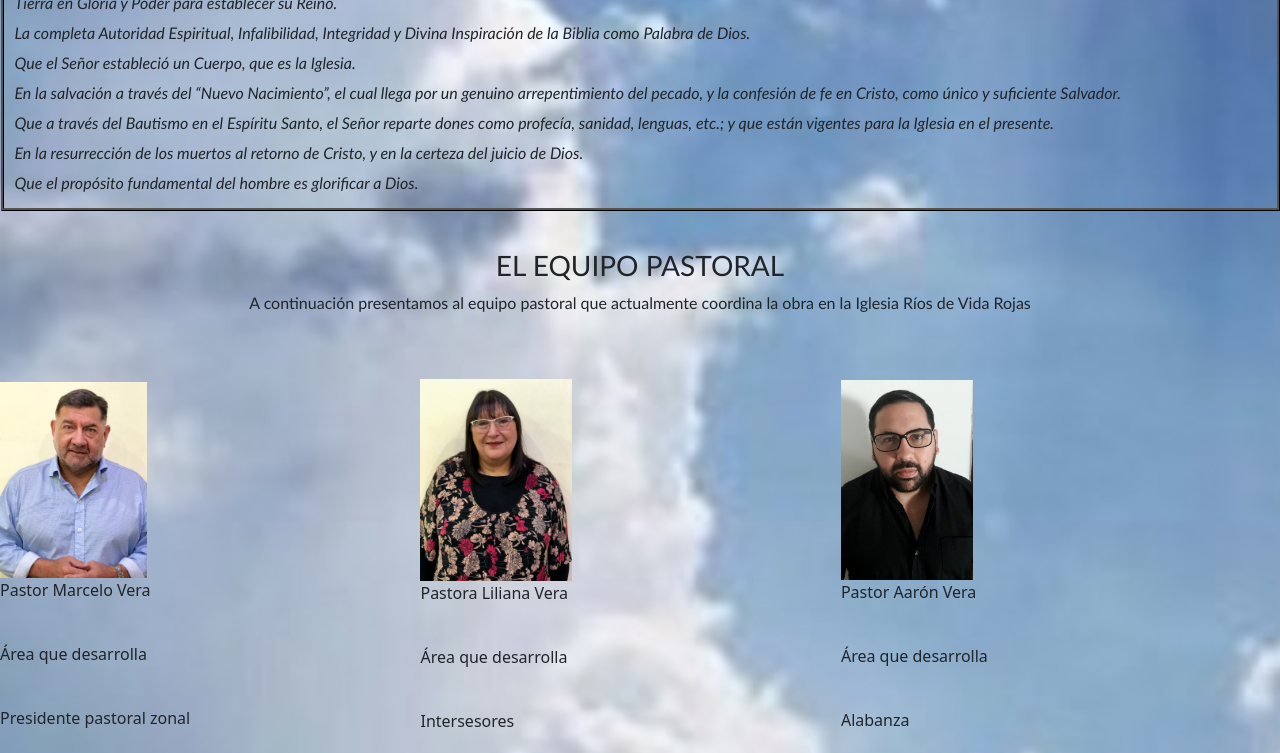
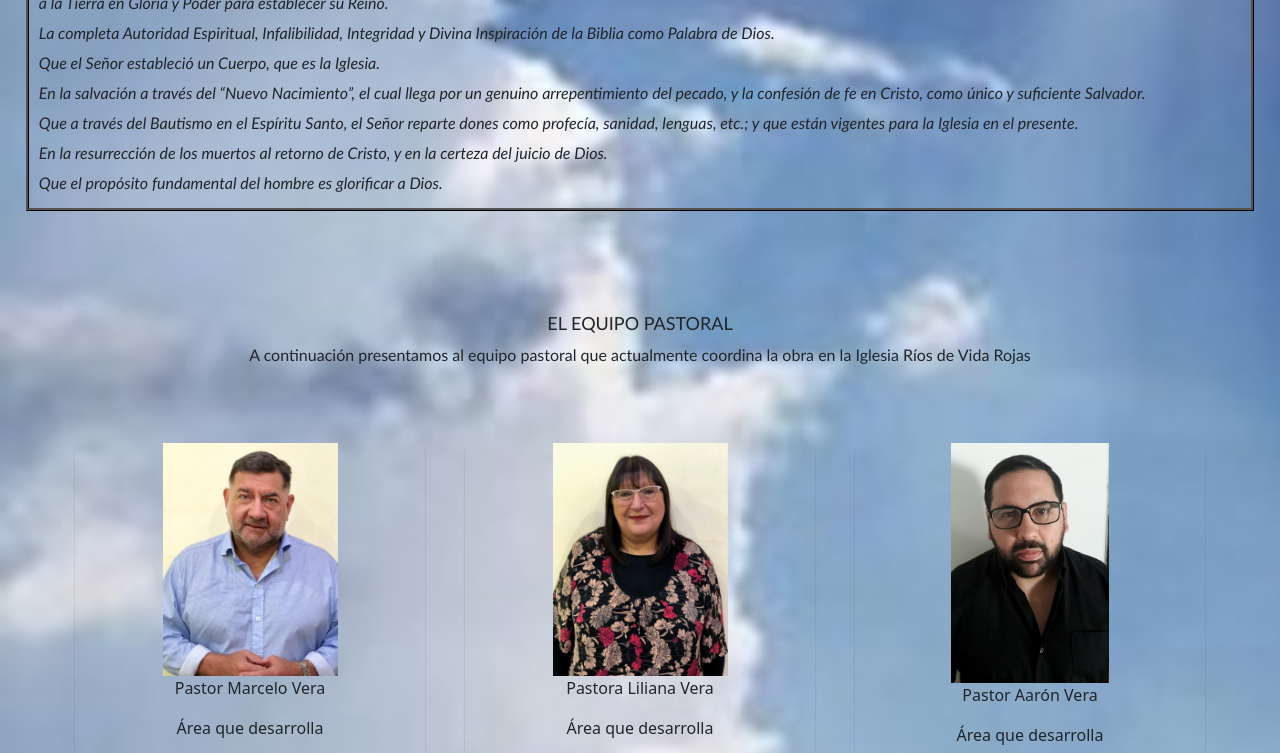
Before and after one commit to NatyMalfa/Preentrega3, a website: page pages/nosotros.html in a window 1280 px wide. Shown: the part 1331-2084 px from the top of the page. Drawn offline with nearby package versions, Linux system fonts and the light colour scheme.

Commit message:
cbios sugeridos

```diff
--- a/pages/nosotros.html
+++ b/pages/nosotros.html
@@ -57,17 +57,17 @@
             <p>A continuación presentamos al equipo pastoral que actualmente coordina la obra en la Iglesia Ríos de Vida Rojas</p>
         </section>
         <div class="pastores">
-            <div>
+            <div class="pastor">
                 <img src="../image/img/Pastor-Marcelo.png" alt="Pastor Marcelo" class="retrato-1">
-                <P>Pastor Marcelo Vera</P><br><p>Área que desarrolla</p><br><p>Presidente pastoral zonal</p><br><p></p>
+                <P>Pastor Marcelo Vera</P><p>Área que desarrolla</p><p>Presidente pastoral zonal</p>
             </div>
-            <div>
+            <div class="pastor">
                 <img src="../image/img/Pastora-Liliana.png" alt="Pastora Liliana" class="retrato-2">
-                <p>Pastora Liliana Vera</p><br><p>Área que desarrolla</p><br><p>Intersesores</p>
+                <p>Pastora Liliana Vera</p><p>Área que desarrolla</p><p>Intersesores</p>
             </div>
-            <div>
+            <div class="pastor">
                 <img src="../image/img/Pastor-Aarón.png" alt="Pastor Aarón" class="retrato-3">
-                <p>Pastor Aarón Vera</p><br><p>Área que desarrolla</p><br><p>Alabanza</p>
+                <p>Pastor Aarón Vera</p><p>Área que desarrolla</p><p>Alabanza</p>
             </div>
         </div>
     </main>
--- a/scss/_contacto.scss
+++ b/scss/_contacto.scss
@@ -2,7 +2,7 @@
 
 .encabezado {
     text-align: center;
-    font-family: 'Trebuchet MS', 'Lucida Sans Unicode', 'Lucida Grande', 'Lucida Sans', Arial, sans-serif;
+    font-family:'Trebuchet MS', 'Lucida Sans Unicode', 'Lucida Grande', 'Lucida Sans', Arial, sans-serif;
     p {
         margin-top: 60px;
         margin-bottom: 100px;
--- a/scss/_nosotros.scss
+++ b/scss/_nosotros.scss
@@ -2,7 +2,6 @@
 
 .banner {
     width: 100%;
-    height: 40%;
     margin-top: 5%;
 }
 
@@ -13,13 +12,14 @@ section article h1 {
 }
 
 .creencia {
+    width: 96%;
     text-align: left;
     font-size: medium;
     font-family: 'Trebuchet MS', 'Lucida Sans Unicode', 'Lucida Grande', 'Lucida Sans', Arial, sans-serif;
     font-style: oblique;
     line-height: 30px;
     margin-top: 1%;
-    margin-left: 0.1%;
+    margin-left: 2%;
     padding: 0.8% 0.8%;
     border-color: black;
     border-style:ridge;
@@ -28,8 +28,10 @@ section article h1 {
 .presentacion {
     font-family: 'Trebuchet MS', 'Lucida Sans Unicode', 'Lucida Grande', 'Lucida Sans', Arial, sans-serif;
     text-align: center;
-    margin-top: 3%;
-    font-size: small;
+    margin-top: 8%;
+    h3 {
+        font-size: large;
+    }
     p {
         margin-top: 0;
         text-align: center;
@@ -39,21 +41,47 @@ section article h1 {
 }
 
 .retrato-1 {
-    width: 35%;
+    width: 50%;
 }
 
 .retrato-2 {
-    width: 36%;
+    width: 50%;
 }
 
 .retrato-3 {
-    width: 30%;
+    width: 45%;
 }
 
 .pastores {
-    margin-top: 5%;
+    position: relative;
+    top: 40px;
     display: flex;
-    flex-direction: row;
-    justify-content: space-between;
-    align-items: baseline;
+    flex-wrap: wrap;
+    justify-content: center;
+    margin: auto;
 }
+
+.pastores .pastor {
+    width: 350px;
+    height: 350px;
+    border-radius: 8px;
+    box-shadow: 0 2px 2px rgba(0, 0, 0, 0.2);
+    overflow: hidden;
+    margin: 20px;
+    text-align: center;
+    transition: all 0.25s;
+    background-image: linear-gradient(white black);
+    margin-bottom: 15%;
+    &:hover{
+        transform: translateY(-15px);
+        box-shadow: 0 12px 16px rgba(0, 0, 0, 0.2);
+    }
+    ul {
+        text-decoration: none;
+        list-style: none;
+        padding: 0 1rem;
+        font-size: 16px;
+        font-weight: 300px;
+        font-family: 'Trebuchet MS', 'Lucida Sans Unicode', 'Lucida Grande', 'Lucida Sans', Arial, sans-serif;
+    }
+}
--- a/scss/_testimonios.scss
+++ b/scss/_testimonios.scss
@@ -11,18 +11,21 @@
 
 .video1 {
     display: flex;
-    margin-top: 100px;
-    margin-bottom: 40px;
+    justify-content: center;
+    margin-top: 150px;
+    margin-bottom: 60px;
 }
 
 .video2 {
     display: flex;
-    justify-content: right;
-    margin-bottom: 40px;
+    justify-content: center;
+    margin-top: 60px;
+    margin-bottom: 60px;
 }
 
 .video3 {
     display: flex;
-    margin-top: 20px;
-    margin-bottom: 100px;
+    justify-content: center;
+    margin-top: 60px;
+    margin-bottom: 120px;
 }
```
Also changed, not shown: pages/testimonios.html (+3 -3 lines), css/style.css, 1 other file.
